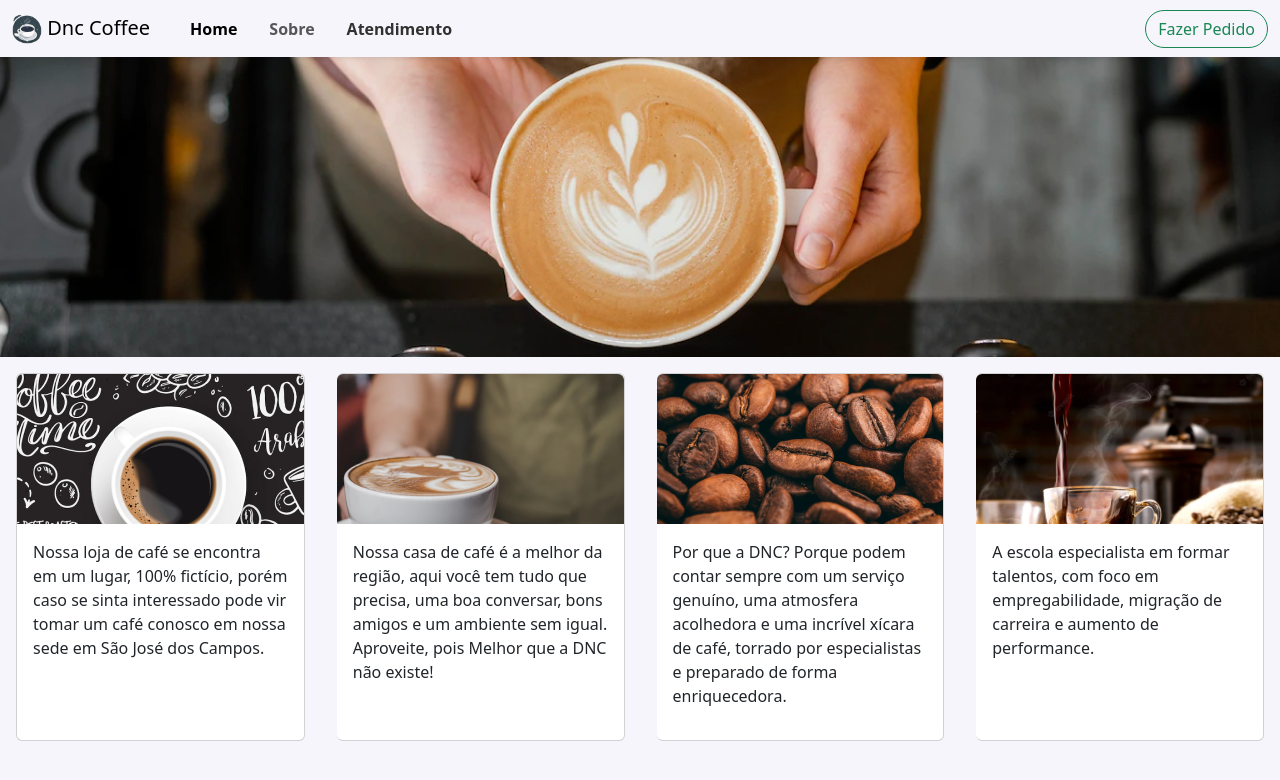
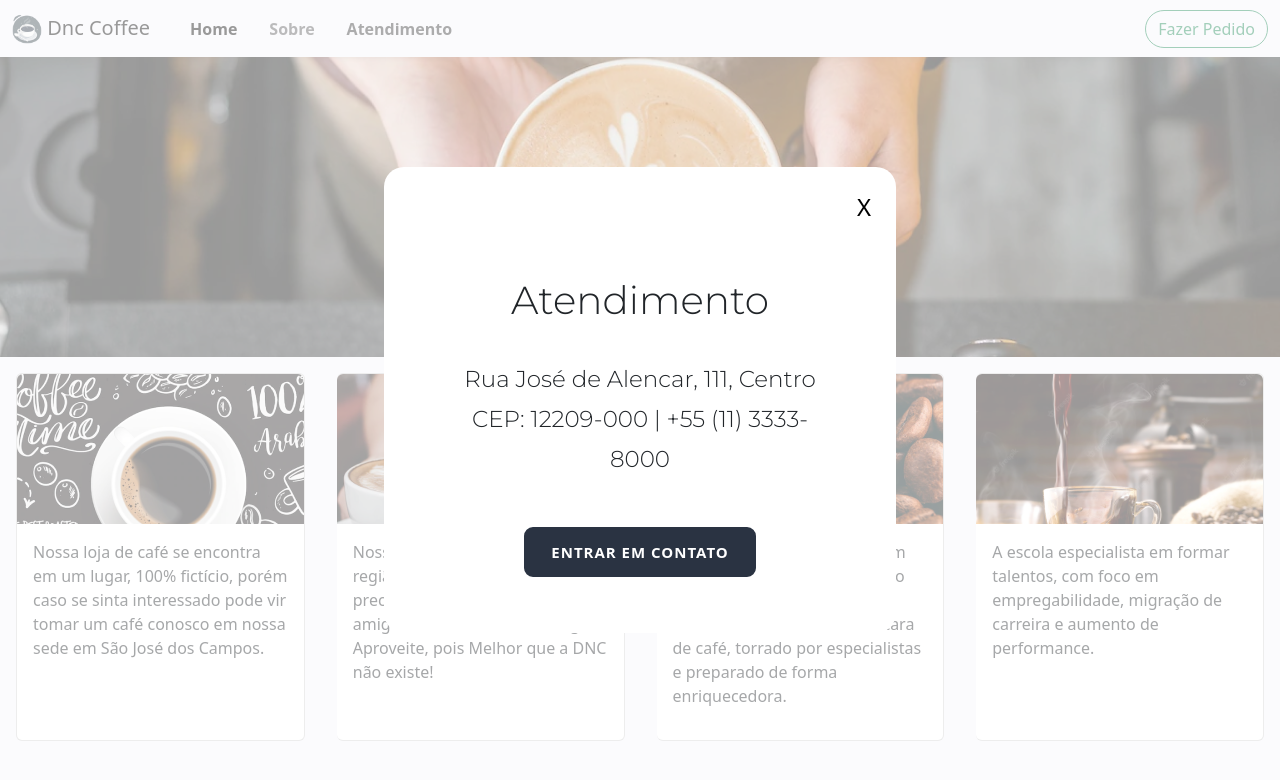
Before and after one commit to osmaclean/entregaCoffeeDNC, a website: page index.html in a window 1280 px wide. Both pictures are taken after a click on the link "Atendimento". Drawn offline with nearby package versions, Linux system fonts and the light colour scheme.

Commit message:
Feat: Modal functionality successfully created and styled.

```diff
--- a/assets/js/index.js
+++ b/assets/js/index.js
@@ -0,0 +1,23 @@
+; (function () {
+    'use strict'
+
+    const sacToggleModal = document.querySelectorAll("[data-modal-sac]");
+
+    for (let i = 0; i < sacToggleModal.length; i++) {
+
+        sacToggleModal[i].addEventListener("click", function () {
+            let valueDataModalControl = sacToggleModal[i].getAttribute("data-modal-sac");
+            document.getElementById(valueDataModalControl).classList.toggle("show-modal");
+        });
+    }
+
+    const buttonReset = document.getElementById("button-reset");
+
+    buttonReset.addEventListener("click", function () {
+        alert(`Senha redefinida com sucesso!`);
+    });
+
+
+
+
+})();
--- /dev/null
+++ b/assets/style/modal.css
@@ -0,0 +1,150 @@
+.modal-wrapper {
+    height: 100%;
+    width: 100%;
+    background-color: rgba(255, 255, 255, 0.6);
+    position: fixed;
+    z-index: 6;
+    top: 0;
+    left: 0;
+    display: none;
+    align-items: center;
+    justify-content: center;
+}
+
+
+.modalFunc {
+    background-color: white;
+    width: 40%;
+    border-radius: 20px;
+}
+
+.modal-header {
+    display: flex;
+    justify-content: flex-end;
+    padding: 1rem;
+    align-items: center;
+}
+
+.modal-title {
+    font-size: 39px;
+    font-weight: 300;
+    font-family: 'Montserrat', sans-serif;
+    width: 100%;
+    height: 100%;
+    text-align: center;
+}
+
+.modal-close {
+    width: 32px;
+    height: 48px;
+    background: transparent;
+    border: none;
+    font-size: 24px;
+}
+
+.modal-body {
+    padding: 24px;
+}
+
+
+.show-modal {
+    display: flex;
+}
+
+.show-modal .modal {
+    animation: modalAnimation 1s ease;
+    border: 4px solid var(--color-primary);
+    padding: 15px;
+}
+
+@media (max-width: 768px) {
+    .modalFunc {
+        background-color: white;
+        width: 90%;
+        border-radius: 20px;
+    }
+}
+
+@keyframes modalAnimation {
+    0%{
+        opacity: 0;
+        transform: translateY(-50%);
+    }
+    100%{
+        opacity: 1;
+        transform: translateY(0);
+
+
+    }
+}
+
+.inputs-modal {
+    width: 100%;
+    height: 100%;
+    display: flex;
+    gap: 3rem;
+    flex-direction: column;
+    align-items: center;
+    justify-content: space-between;
+    text-align: center;
+}
+
+.inputs-modal span {
+    margin-top: -18px;
+    font-size: 23px;
+    font-weight: 300;
+    font-family: 'Montserrat', sans-serif;
+    width: 80%;
+    height: 100%;
+    line-height: 40px;
+    text-align: center;
+
+}
+
+.inputs-modal input {
+    margin-top: -45px;
+    display: flex;
+    flex-direction: column;
+    color: var(--grey-1);
+    border: 2px solid var(--grey-2);
+    border-radius: 8px;
+    padding: 8px;
+    width: 320px;
+    height: 30px;
+    background-color: var(--grey-6);
+    outline-style: var(--color-primary);
+}
+
+.inputs-modal input:hover {
+    border-color: var(--color-primary);;
+
+}
+
+.inputs-modal input:focus {
+    border-color: var(--color-primary);;
+
+}
+
+#button-reset {
+    width: 50%;
+    height: 50px;
+    border-radius: 9px;
+    border: 2px solid #2a3342;
+    color: white;
+    background-color: #2a3342;
+    cursor: pointer;
+    font-size: 15px;
+    font-weight: 600;
+    text-transform: uppercase;
+    transition: .3s ease;
+    letter-spacing: 1px;
+    margin-bottom: 2rem;
+}
+
+#button-reset:hover {
+    color: #2a3342;
+    font-weight: 700;
+    background-color: transparent;
+    transition: .3s ease;
+    transform: skewX(-25deg) scale(1.1);
+}
--- a/index.html
+++ b/index.html
@@ -8,8 +8,14 @@
   <title>DNC Coffee</title>
   <link href="./node_modules/bootstrap/dist/css/bootstrap.min.css" rel="stylesheet">
   <script src="./node_modules/bootstrap/dist/js/bootstrap.bundle.min.js"></script>
+  <link rel="preconnect" href="https://fonts.googleapis.com">
+  <link rel="preconnect" href="https://fonts.gstatic.com" crossorigin>
+  <link
+    href="https://fonts.googleapis.com/css2?family=Montserrat:ital,wght@0,100;0,200;0,300;0,400;0,500;0,600;0,700;0,800;0,900;1,100;1,200;1,300;1,400;1,500;1,600;1,700;1,800;1,900&family=Raleway:ital,wght@0,100;0,200;0,300;0,400;0,500;0,600;0,700;0,800;0,900;1,100;1,200;1,300;1,400;1,500;1,600;1,700;1,800;1,900&display=swap"
+    rel="stylesheet">
   <link rel="shortcut icon" href="assets/images/logo.png" type="image/x-icon">
   <link rel="stylesheet" href="assets/style/index.css">
+  <link rel="stylesheet" href="assets/style/modal.css">
   <script src="assets/js/index.js" defer></script>
 </head>
 
@@ -29,7 +35,7 @@
             <a class="nav-link" href="#" data-bs-toggle="modal" data-bs-target="#sobre">Sobre</a>
           </li>
           <li class="nav-item ps-3">
-            <a class="nav-link" href="#">Atendimento</a>
+            <a class="nav-link button_sac" href="#" data-modal-sac="sac">Atendimento</a>
           </li>
         </ul>
       </div>
@@ -76,6 +82,23 @@
         <button id="buttonBuy">Comprar Agora</button>
       </div>
     </article>
+
+
+    <!--Modal-->
+    <div class="modal-wrapper" id="sac">
+      <div class="modalFunc">
+        <div class="modal-header">
+          <button class="modal-close" data-modal-sac="sac">X</button>
+        </div>
+        <div class="modal-body inputs-modal">
+          <h3 class="modal-title">Atendimento</h3>
+          <span>Rua José de Alencar, 111, Centro
+            CEP: 12209-000 | +55 (11) 3333-8000
+          </span>
+          <button id="button-reset">Entrar em Contato</button>
+        </div>
+      </div>
+    </div>
   </main>
 
   <div class="modal fade" id="sobre" tabindex="-1">
```
